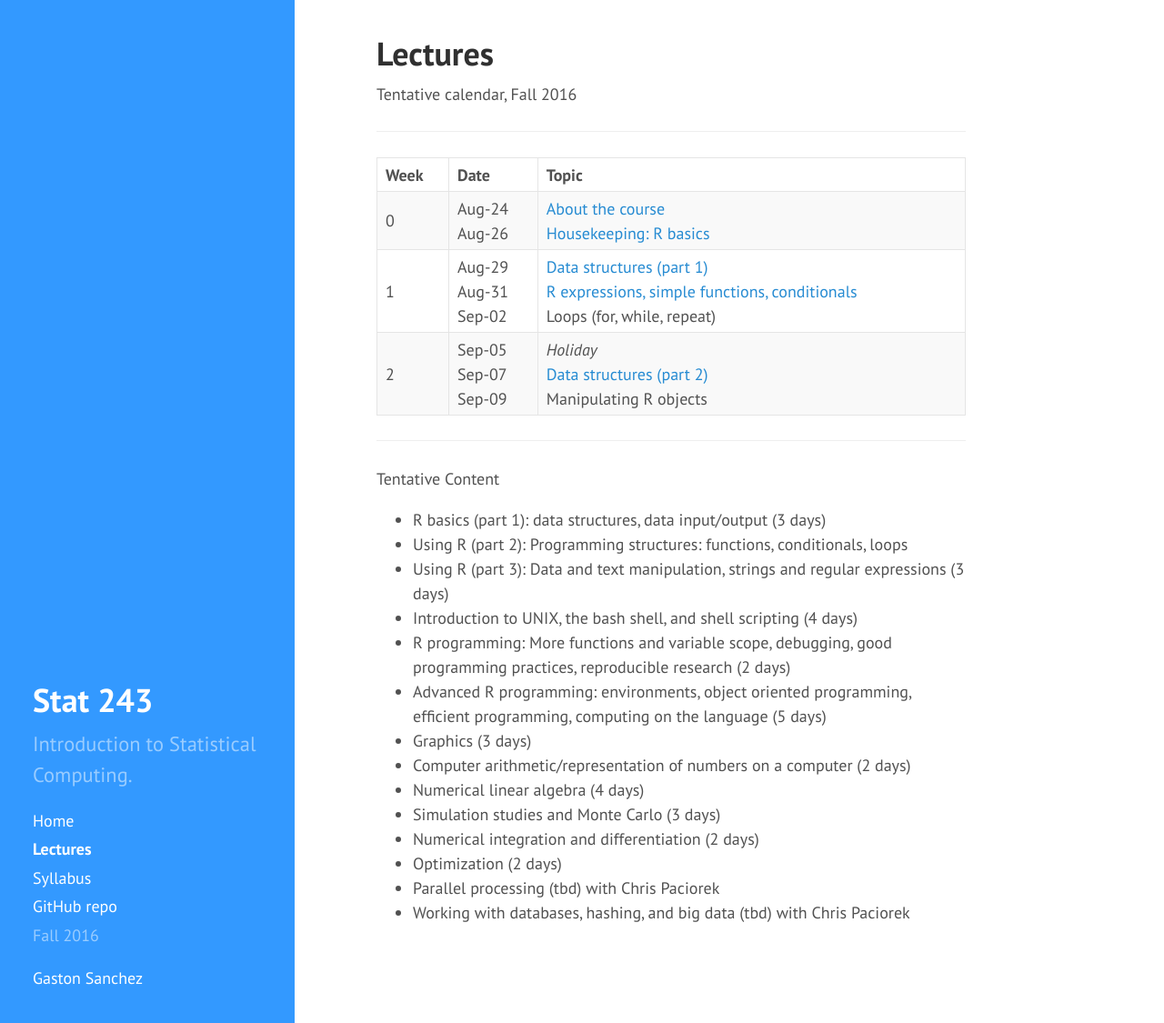
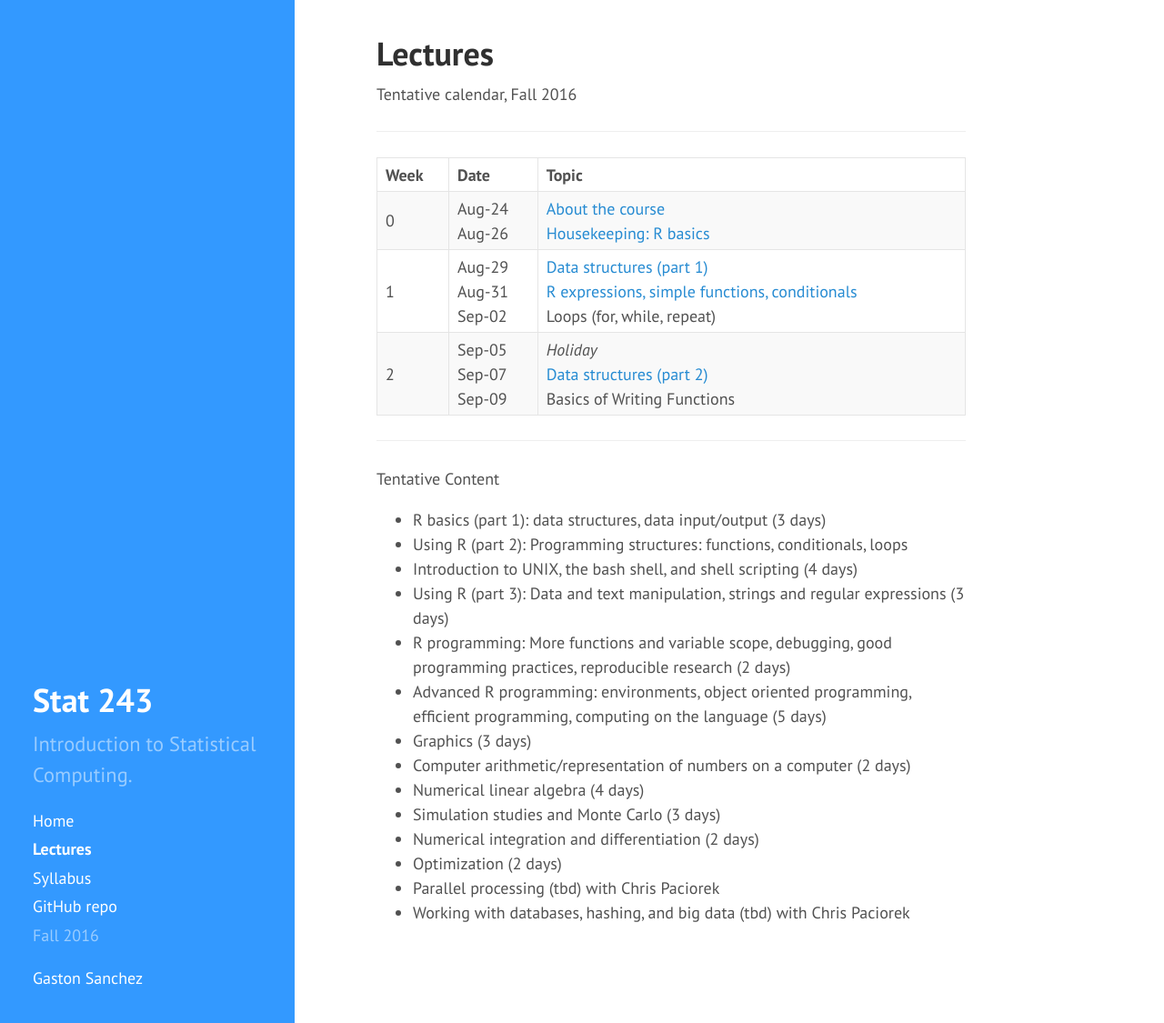
Before and after one commit to gastonstat/stat243-relic, a Jekyll site: the page built from lectures/index.md, in a window 1280 px wide and 1125 px high. Shown: the whole window at 91% size. Built offline with Jekyll 4.4.1, drawn with Linux system fonts in a browser that asks for light colours; nearby versions of some CDN libraries.

Commit message:
lectures: basics of writing functions in week 2

```diff
--- a/lectures/index.md
+++ b/lectures/index.md
@@ -50,7 +50,7 @@ Tentative calendar, Fall 2016
       <td>
         <em>Holiday</em><br>
         <a href="01-data-structures2">Data structures (part 2)</a><br>
-        Manipulating R objects
+        Basics of Writing Functions
       </td>
     </tr>
   </tbody>
@@ -63,8 +63,8 @@ Tentative Content
 
 - R basics (part 1): data structures, data input/output (3 days)
 - Using R (part 2): Programming structures: functions, conditionals, loops
+- Introduction to UNIX, the bash shell, and shell scripting (4 days)
 - Using R (part 3): Data and text manipulation, strings and regular expressions (3 days)
-- Introduction to UNIX, the bash shell, and shell scripting (4 days)
 - R programming: More functions and variable scope, debugging, good
 programming practices, reproducible research (2 days)
 - Advanced R programming: environments, object oriented programming, efficient
```
